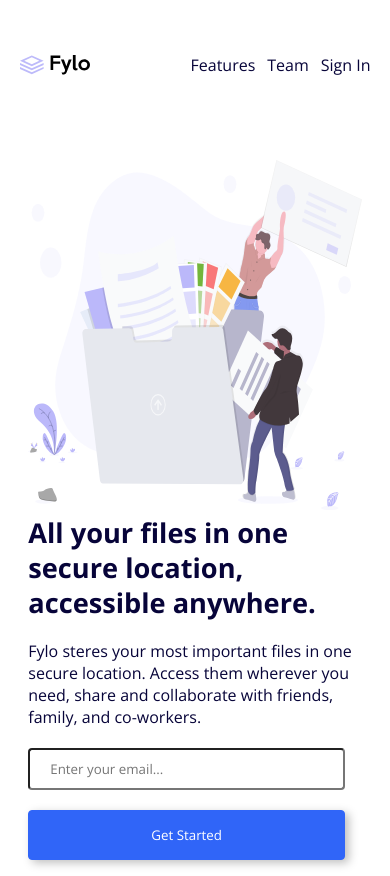
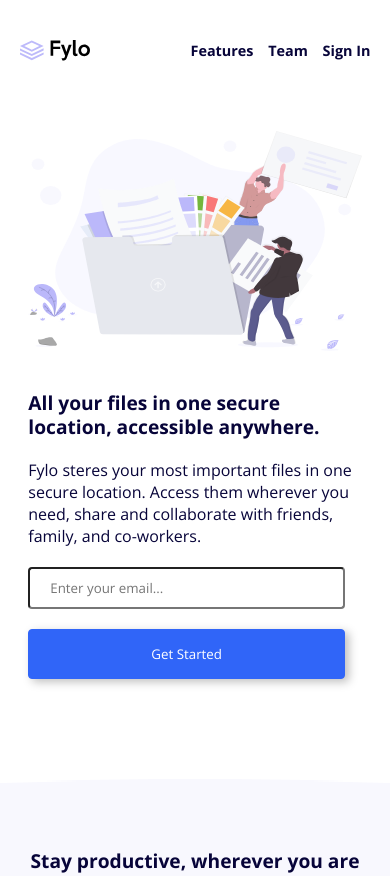
Before and after one commit to muhaj-dev/home_page, a plain HTML site: page index.html in a window 390 px wide. Shown: the top 876 px of the page. Drawn offline with nearby package versions, Linux system fonts and the light colour scheme.

Commit message:
update changes

```diff
--- a/style.css
+++ b/style.css
@@ -9,6 +9,10 @@
     box-sizing: border-box;
     list-style: none;
     color: hsl(243, 87%, 12%);
+}
+img{
+    width: 100%;
+    height: 100%;
 }
 
 header{
@@ -251,9 +255,13 @@ span{
 
 
 @media (max-width: 575px) {
+    .hero-head{
+        font-size: 1.2rem;
+        line-height: 1.5rem;
+    }
     nav .img{
         width: 70px;
-        height: 50px;
+        height: 100%;
         display: flex;
         align-items: center;
     }
@@ -263,8 +271,18 @@ span{
     .nav-list{
         width: 180px;
     }
-    .nav-list ul{
-        font-size: .7rem;
+    .nav-list li{
+        font-size: .9rem;
+        font-weight: 600;
+    }
+    .hero-img{
+        width: 90%;
+        height: 220px;
+        margin-bottom: 40px;
+    }
+    .hero-img img{
+        width: 100%;
+        height: 100%;
     }
     .hero-container{
         flex-direction: column-reverse;
```
